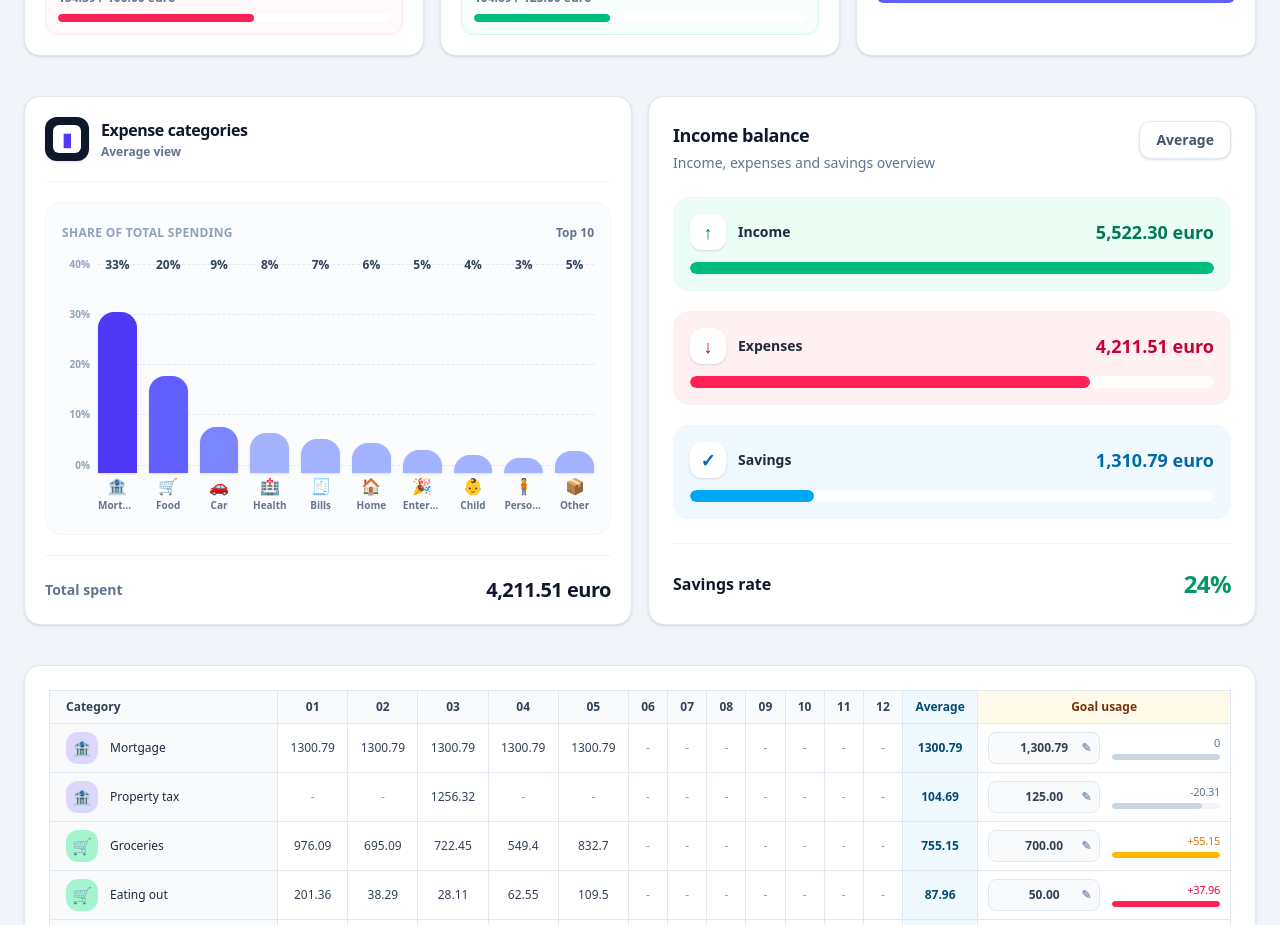
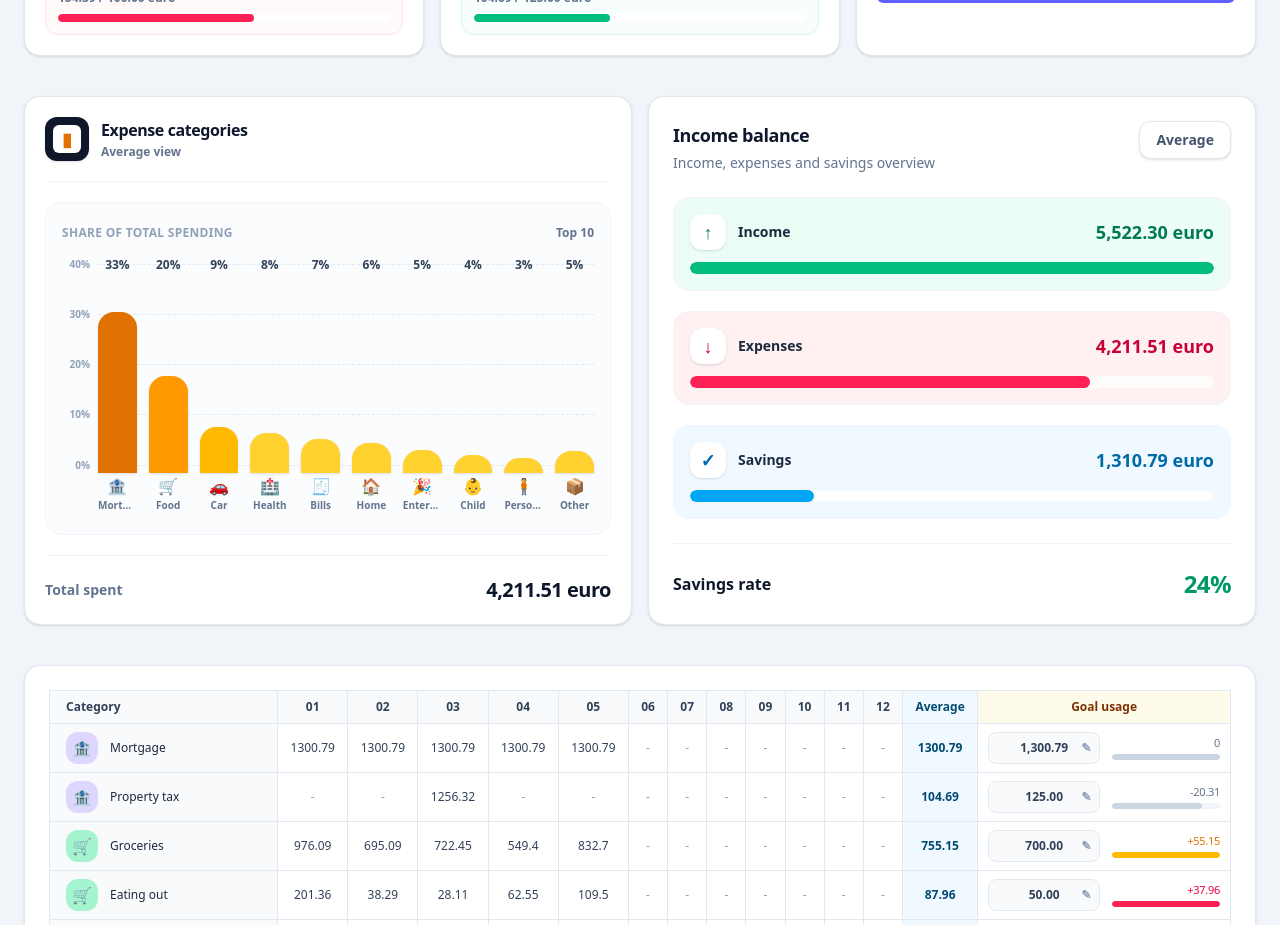
Before and after one commit to oleksaGrzegorz/budget-app, a React (Vite) app: page / in a window 1280 px wide. Shown: the part 1360-2285 px from the top of the page. Built offline with nearby package versions, Linux system fonts and the light colour scheme; no server answers.

Commit message:
refactor: update color scheme in ExpensesByCategoryChart for better visibility

```diff
--- a/src/components/ExpensesByCategoryChart/ExpensesByCategoryChart.tsx
+++ b/src/components/ExpensesByCategoryChart/ExpensesByCategoryChart.tsx
@@ -67,7 +67,7 @@ export const ExpensesByCategoryChart = ({
       <div className="mb-5 flex items-start justify-between gap-4">
         <div className="flex items-center gap-3">
           <div className="flex h-11 w-11 shrink-0 items-center justify-center rounded-xl bg-slate-900 shadow-sm">
-            <span className="flex h-7 w-7 items-center justify-center rounded-md bg-white text-lg font-black text-indigo-600">
+            <span className="flex h-7 w-7 items-center justify-center rounded-md bg-white text-lg font-black text-amber-600">
               ▮
             </span>
           </div>
@@ -131,12 +131,12 @@ export const ExpensesByCategoryChart = ({
 <div
 className={`w-full rounded-t-2xl shadow-sm transition-all duration-500 ${
   index === 0
-    ? "bg-indigo-600"
+    ? "bg-amber-600"
     : index === 1
-      ? "bg-indigo-500"
+      ? "bg-amber-500"
       : index === 2
-        ? "bg-indigo-400"
-        : "bg-indigo-300"
+        ? "bg-amber-400"
+        : "bg-amber-300"
 }`}
   style={{
     height: `${Math.max(height, 6)}%`,
```
